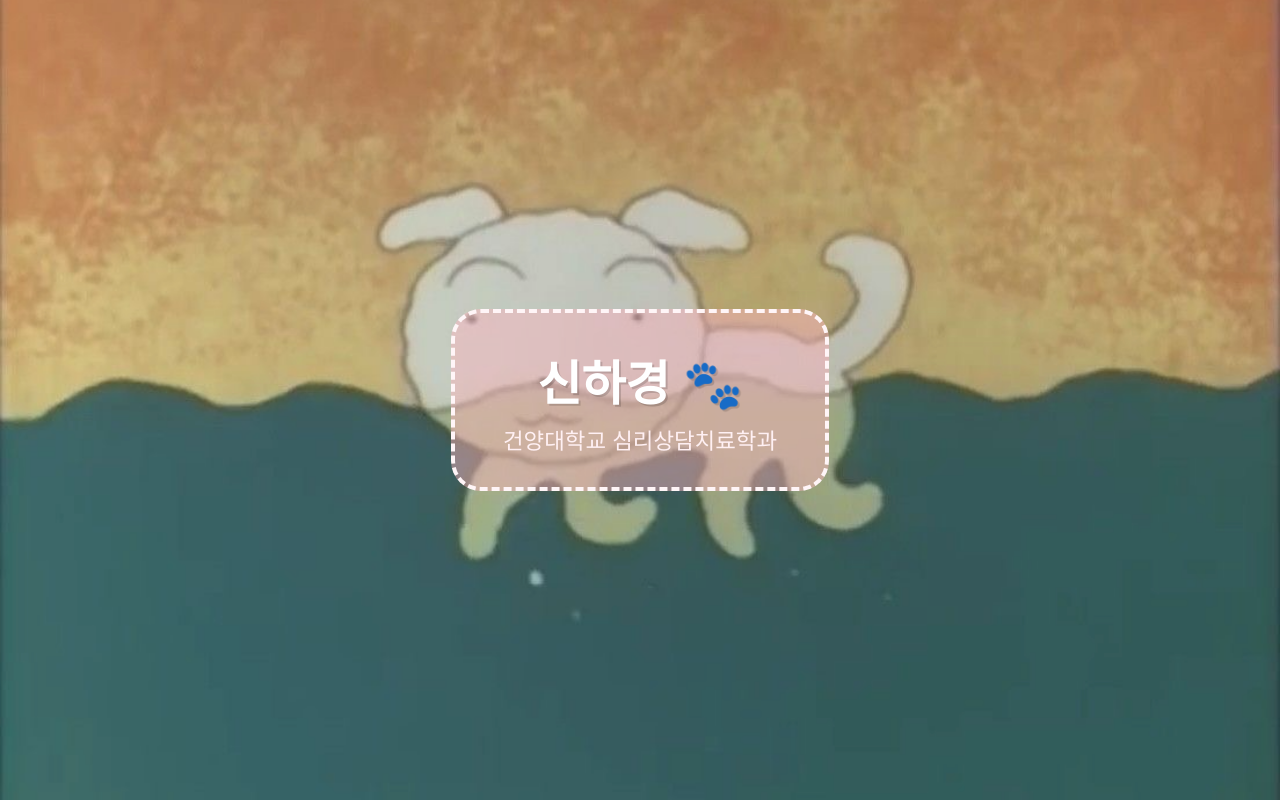
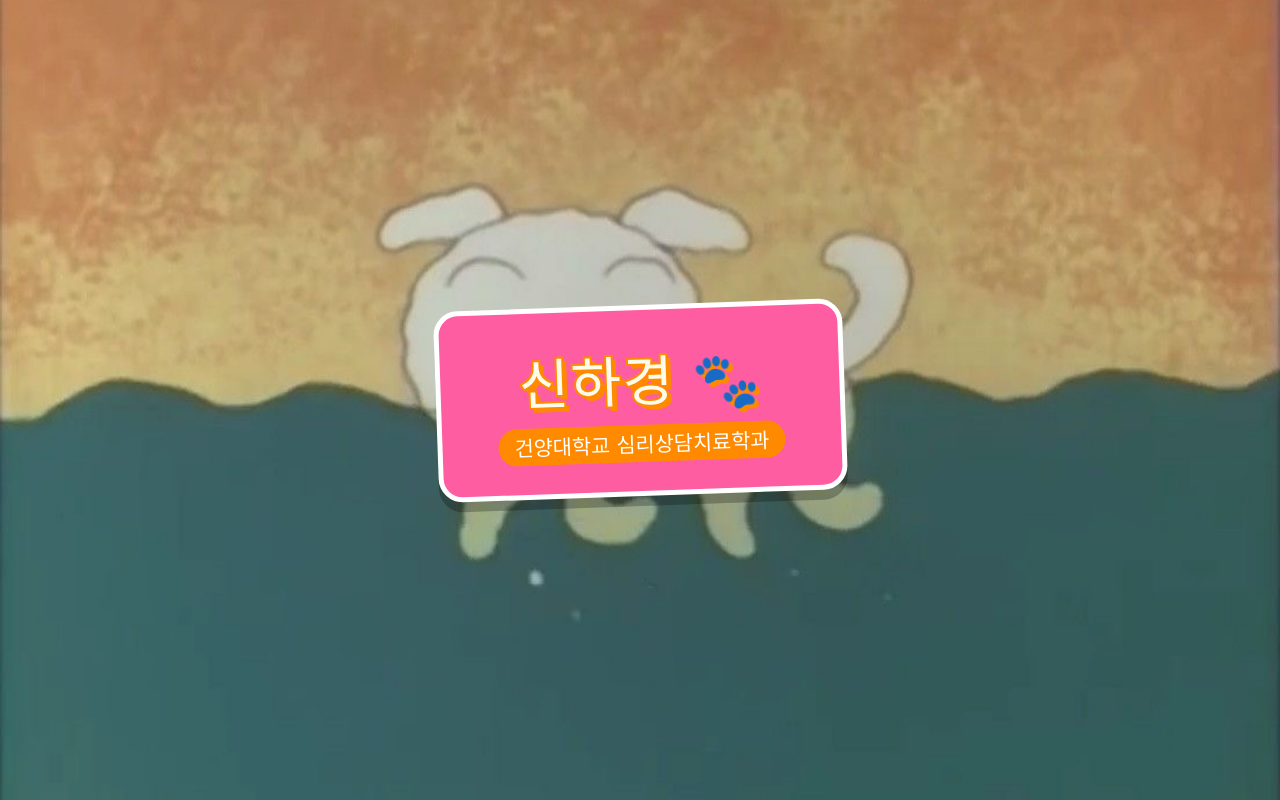
Before and after one commit to tlsgkrud/my-homepage, a plain HTML site: page index.html in a window 1280 px wide. Drawn offline with Linux system fonts and the light colour scheme; a web font is replaced by a local one.

Commit message:
Make design more vibrant and eye-catching

```diff
--- a/index.html
+++ b/index.html
@@ -6,7 +6,7 @@
 <title>신하경</title>
 <link rel="preconnect" href="https://fonts.googleapis.com">
 <link rel="preconnect" href="https://fonts.gstatic.com" crossorigin>
-<link href="https://fonts.googleapis.com/css2?family=Gaegu:wght@700&display=swap" rel="stylesheet">
+<link href="https://fonts.googleapis.com/css2?family=Jua&display=swap" rel="stylesheet">
 <style>
   body {
     margin: 0;
@@ -16,27 +16,37 @@
     justify-content: center;
     background: url("character.png") center center / cover no-repeat;
     color: #fff;
-    font-family: "Gaegu", "Malgun Gothic", sans-serif;
+    font-family: "Jua", "Malgun Gothic", sans-serif;
   }
   .cover {
     text-align: center;
-    padding: 2rem 3rem;
-    background: rgba(255, 182, 193, 0.45);
-    border: 4px dashed #fff5f7;
-    border-radius: 30px;
+    padding: 1.8rem 3.5rem;
+    background: #ff5da2;
+    border: 5px solid #fff;
+    border-radius: 24px;
+    box-shadow: 0 10px 0 rgba(0,0,0,0.25);
+    transform: rotate(-2deg);
   }
   h1 {
-    font-size: 3rem;
-    margin: 0 0 0.5rem;
-    text-shadow: 2px 2px 0 rgba(0,0,0,0.15);
+    font-size: 3.4rem;
+    margin: 0 0 0.3rem;
+    color: #fffbea;
+    -webkit-text-stroke: 2px #ff8a00;
+    text-shadow: 4px 4px 0 #ff8a00;
+    letter-spacing: 2px;
   }
   h1::after {
     content: " 🐾";
+    -webkit-text-stroke: 0;
   }
   p {
-    font-size: 1.4rem;
-    color: #fff0f3;
+    font-size: 1.3rem;
+    color: #fff;
     margin: 0;
+    background: #ff8a00;
+    display: inline-block;
+    padding: 0.2rem 1rem;
+    border-radius: 999px;
   }
 </style>
 </head>
```
